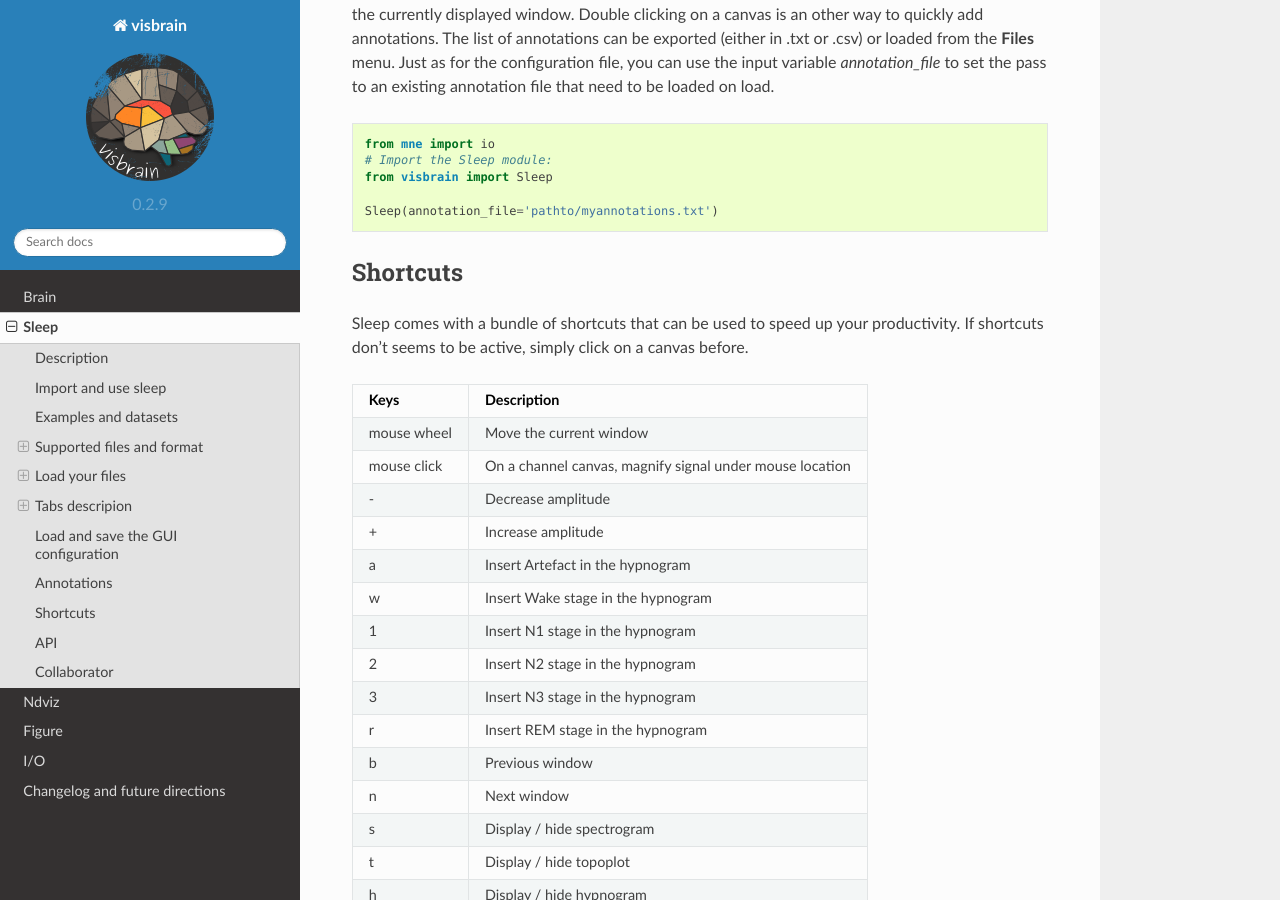
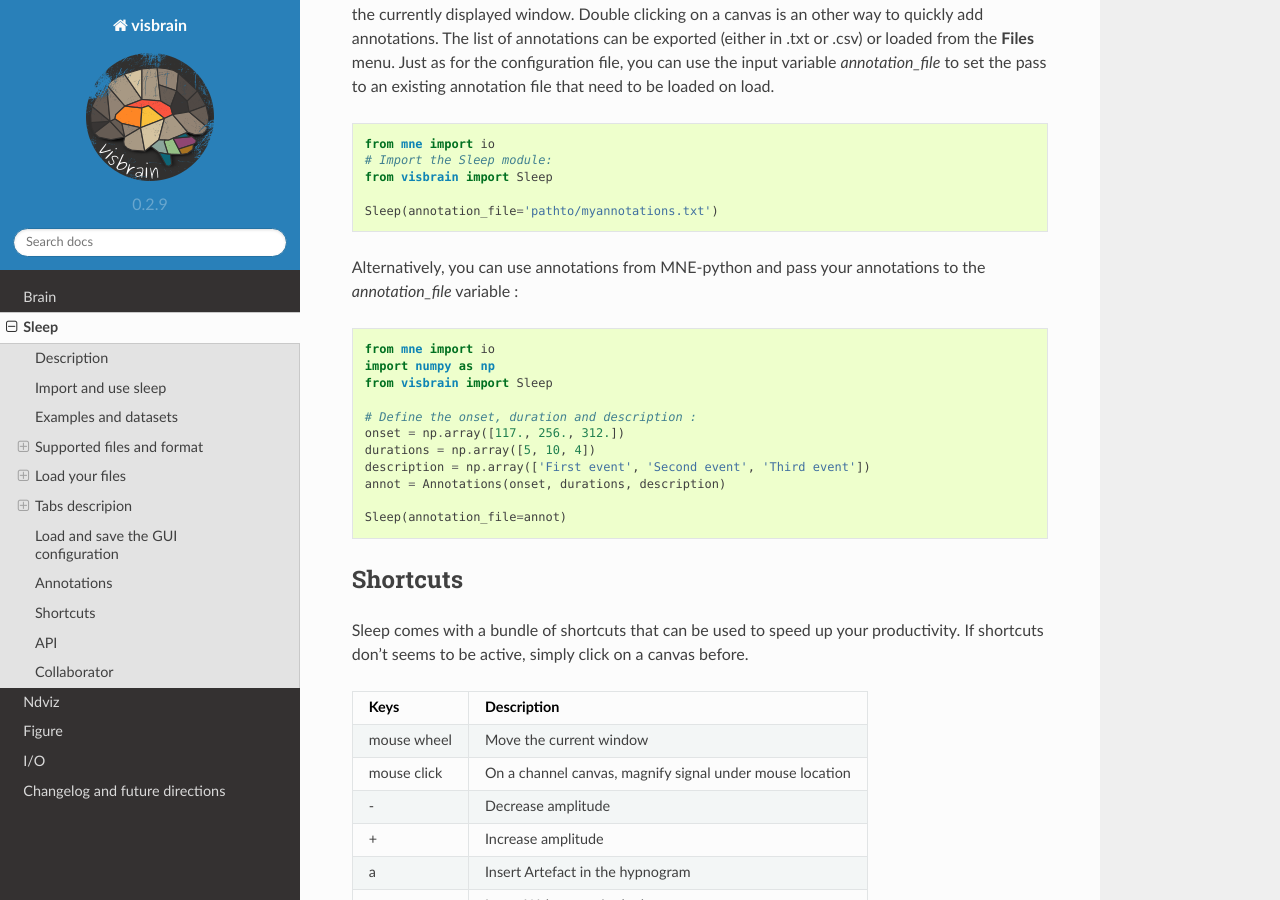
Before and after one commit to EtienneCmb/visbrain, a Sphinx documentation site: the page built from docs/sleep.rst, in a window 1280 px wide and 900 px high, scrolled down 15420 px. Built offline with Sphinx 7.4.7 and the Read the Docs theme 2.0.0, drawn with Linux system fonts in a browser that asks for light colours; pages that are not in the unit, such as notebooks, are missing from menus.

Commit message:
Add MNE annotations to the doc

```diff
--- a/docs/sleep.rst
+++ b/docs/sleep.rst
@@ -496,6 +496,22 @@ Just as for the configuration file, you can use the input variable *annotation_f
 
   Sleep(annotation_file='pathto/myannotations.txt')
 
+Alternatively, you can use annotations from MNE-python and pass your annotations to the *annotation_file* variable :
+
+.. code-block:: python
+
+  from mne import io
+  import numpy as np
+  from visbrain import Sleep
+
+  # Define the onset, duration and description :
+  onset = np.array([117., 256., 312.])
+  durations = np.array([5, 10, 4])
+  description = np.array(['First event', 'Second event', 'Third event'])
+  annot = Annotations(onset, durations, description)
+
+  Sleep(annotation_file=annot)
+
 
 Shortcuts
 ---------
```
